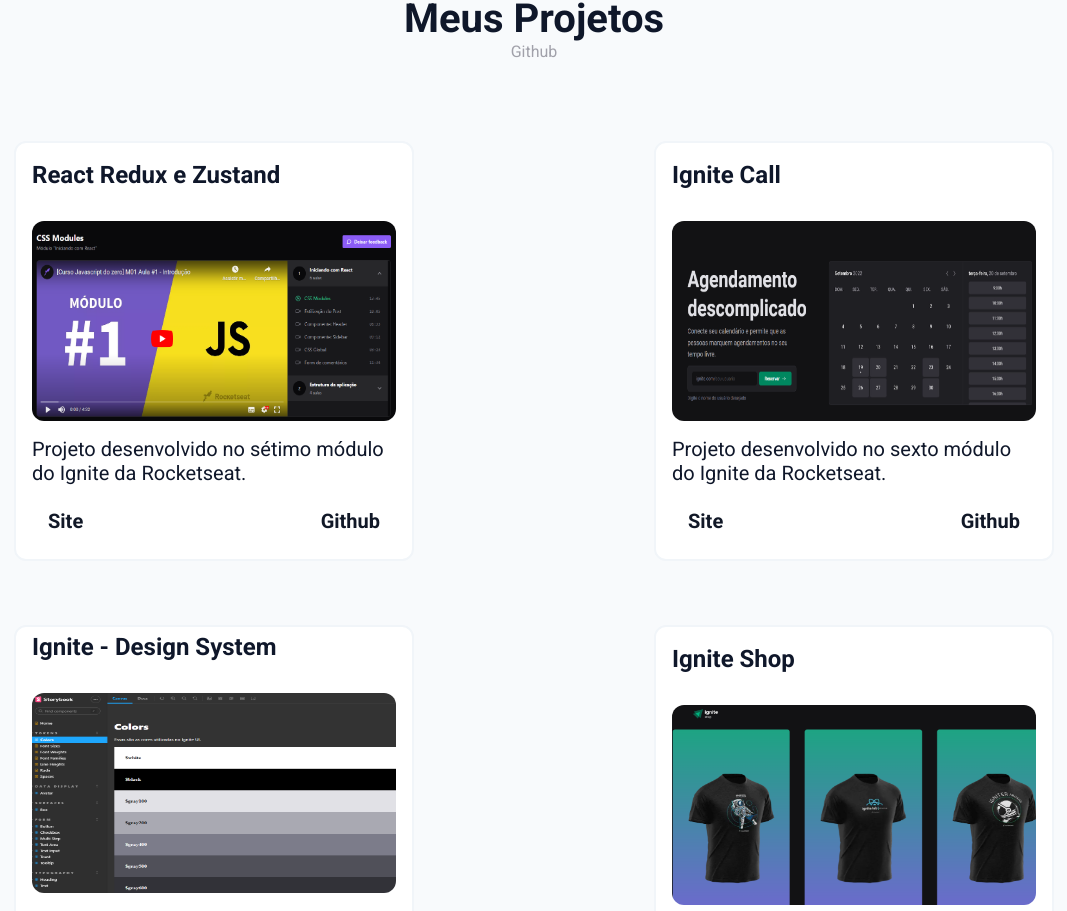
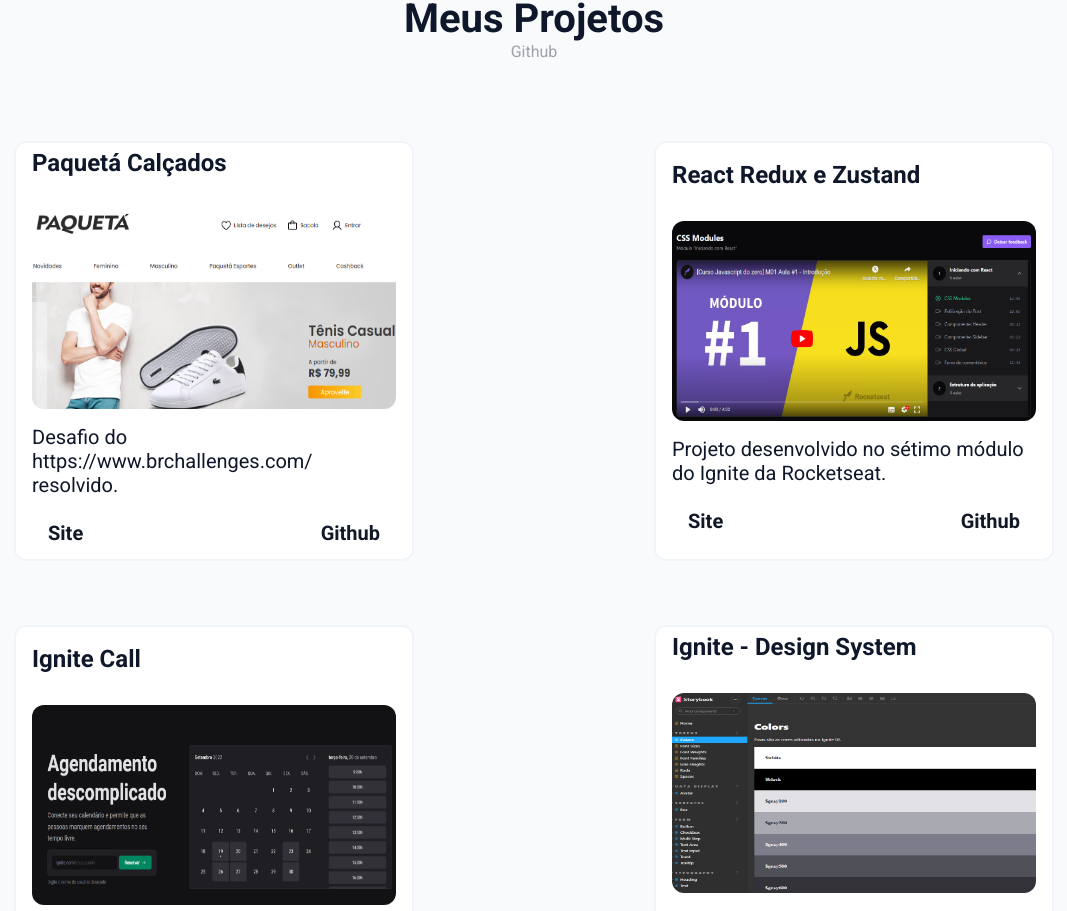
Before and after one commit to wellrenato12/Portfolio-React, a React (Vite) app: page / in a window 1280 px wide. Shown: the part 2344-3255 px from the top of the page, without its empty margins (106-1173 px from the left). Built offline with nearby package versions, Linux system fonts and the light colour scheme.

Commit message:
Adicionando novo projeto

```diff
--- a/src/components/ListProjects/index.tsx
+++ b/src/components/ListProjects/index.tsx
@@ -21,8 +21,17 @@
 import DesignSystem from '../../assets/imgProjects/design-system.png'
 import IgniteCall from '../../assets/imgProjects/ignite-call.png'
 import ReduxZustand from '../../assets/imgProjects/redux-zustand.png'
+import PaquetaCalcados from '../../assets/imgProjects/PaquetaCalcados.png'
 
 const projects = [
+    {
+        name: "Paquetá Calçados",
+        projectImage: PaquetaCalcados,
+        altText: "Paquetá Calçados",
+        description: "Desafio do https://www.brchallenges.com/ resolvido.",
+        link: "https://paqueta-calcados-gamma.vercel.app/",
+        github: "https://github.com/wellrenato12/PaquetaCalcados",
+    },
     {
         name: "React Redux e Zustand",
         projectImage: ReduxZustand,
```
Also changed, not shown: src/assets/imgProjects/PaquetaCalcados.png (added).
